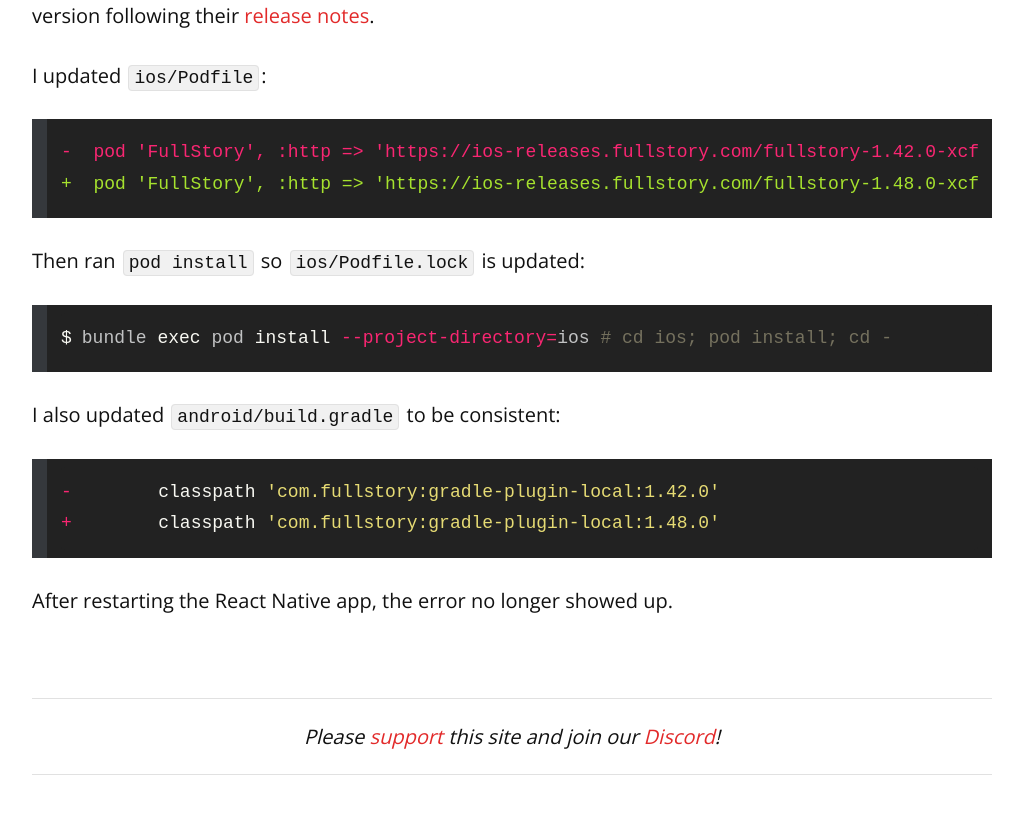
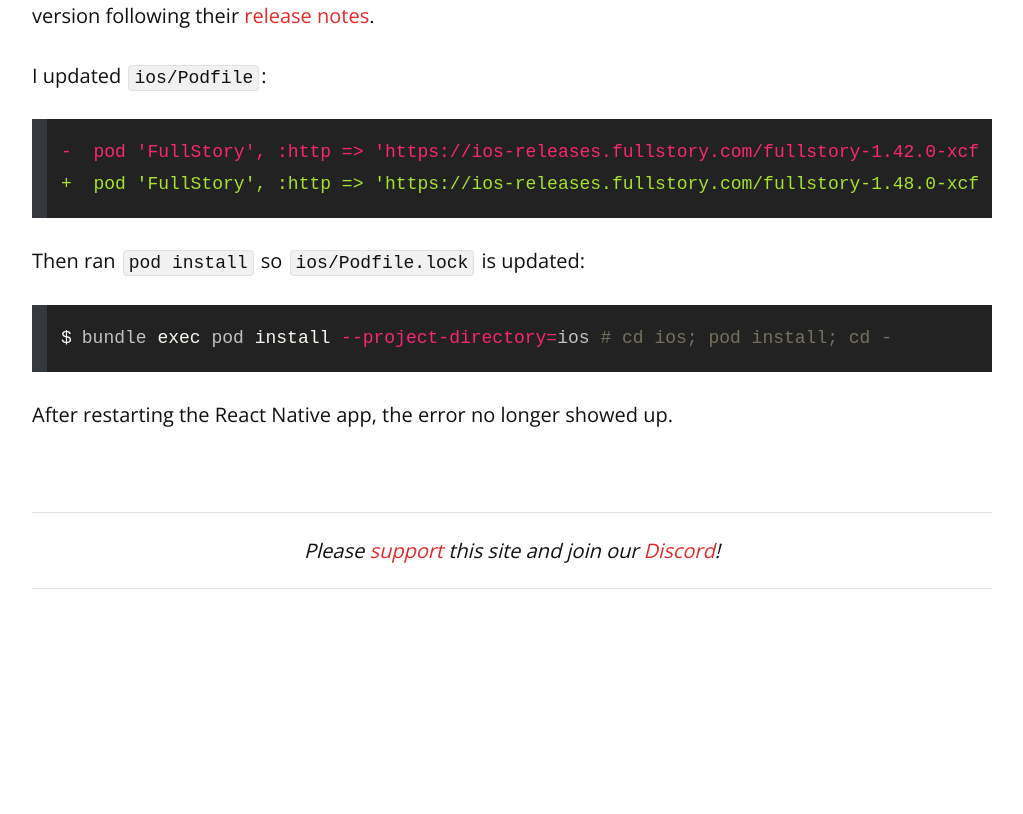
Before and after one commit to remarkablemark/remarkablemark.github.io, a Jekyll site: the page built from _posts/2024/2024-05-06-fix-fullstory-exception-on-ios-17.md, in a window 1280 px wide and 900 px high, scrolled down 1162 px. Shown: the top 814 px of the window, without its empty margins (128-1151 px from the left). Built offline with Jekyll 4.4.1, drawn with Linux system fonts in a browser that asks for light colours; comment, search, counter and statistics services are not loaded; after the commit the page ends 1876 px from its top, so only the background shows below that.

Commit message:
chore(posts): update "Fix FullStory exception on iOS 17"
Post: 2024-05-06-fix-fullstory-exception-on-ios-17.md

````diff
--- a/_posts/2024/2024-05-06-fix-fullstory-exception-on-ios-17.md
+++ b/_posts/2024/2024-05-06-fix-fullstory-exception-on-ios-17.md
@@ -50,11 +50,4 @@
 bundle exec pod install --project-directory=ios # cd ios; pod install; cd -
 ```
 
-I also updated `android/build.gradle` to be consistent:
-
-```groovy
--        classpath 'com.fullstory:gradle-plugin-local:1.42.0'
-+        classpath 'com.fullstory:gradle-plugin-local:1.48.0'
-```
-
 After restarting the React Native app, the error no longer showed up.
````
